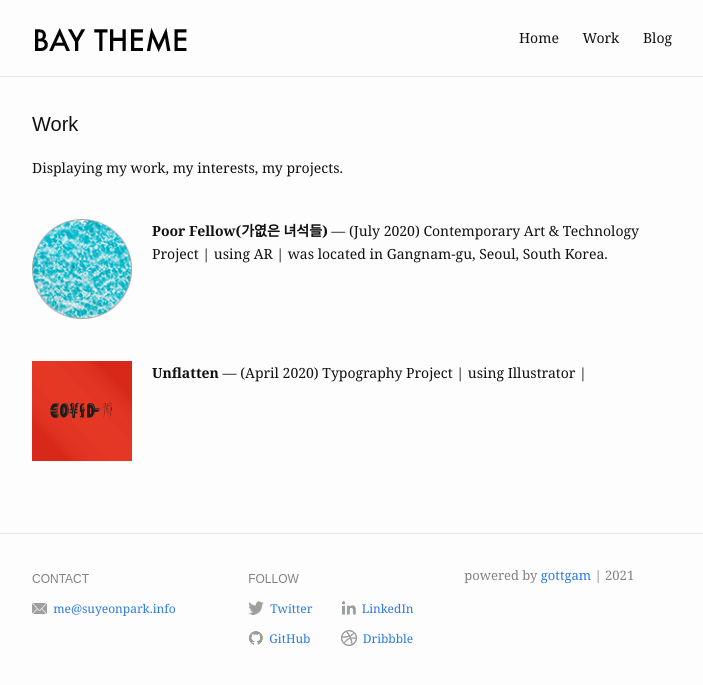
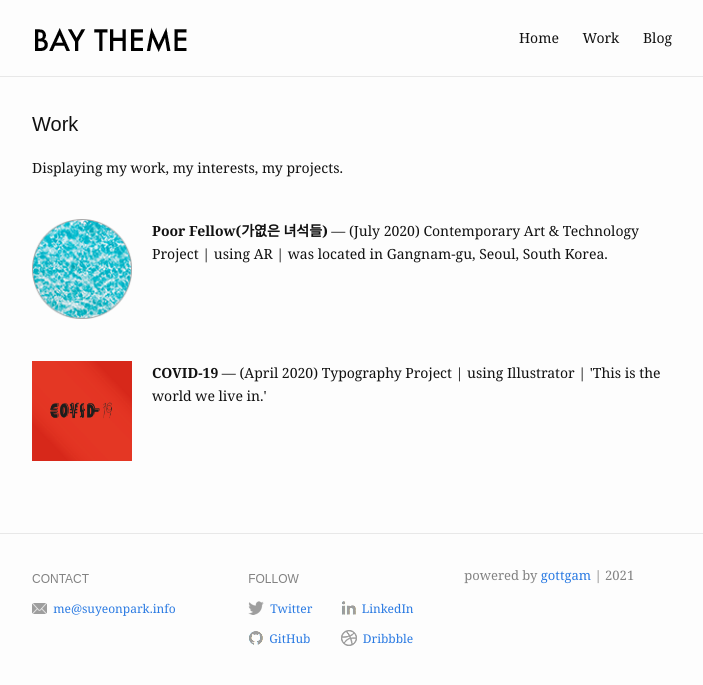
Before and after one commit to gottgam/gottgam.github.io, a Jekyll site: the page built from work.md, in a window 1280 px wide. Shown: the top 685 px of the page, without its empty margins (288-991 px from the left). Built offline with Jekyll 4.4.1, drawn with Linux system fonts in a browser that asks for light colours.

Commit message:
Update work.md

```diff
--- a/work.md
+++ b/work.md
@@ -8,11 +8,11 @@ items:
       src: /assets/img/work/water.png
       alt: Poor Fellow
     description: (July 2020) Contemporary Art & Technology Project | using AR | was located in Gangnam-gu, Seoul, South Korea.
-  - title: Unflatten
+  - title: COVID-19
     image:
       src: /assets/img/work/covid-19.png
-      alt: Unflatten
-    description: (April 2020) Typography Project | using Illustrator |
+      alt: COVID-19
+    description: (April 2020) Typography Project | using Illustrator | 'This is the world we live in.'
 ---
 
 Displaying my work, my interests, my projects.
```
